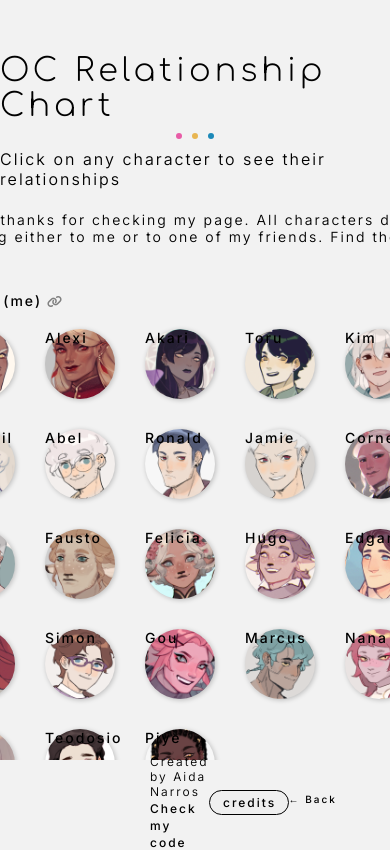
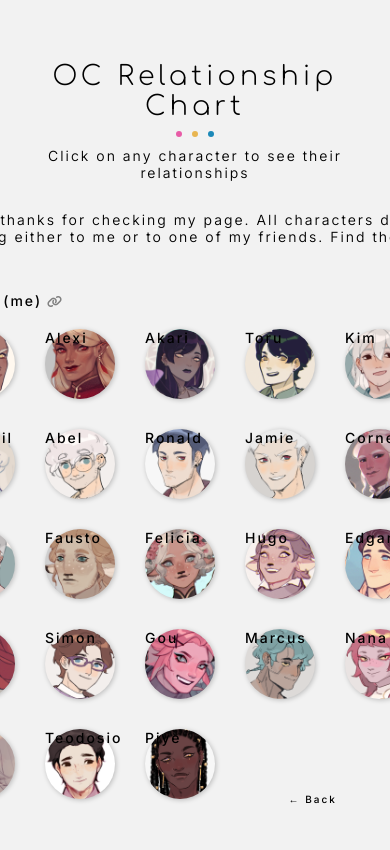
Before and after one commit to aidanarr/oc-relationship-chart, a React (Vite) app: page /#/credits in a window 390 px wide. Shown: the top 850 px of the page. Built offline with nearby package versions, Linux system fonts and the light colour scheme.

Commit message:
add responsive

```diff
--- a/src/services/data.json
+++ b/src/services/data.json
@@ -1437,7 +1437,7 @@
       { "name": "Josh", "status": "friend" },
       { "name": "Lala", "status": "acquaintance" }
     ],
-    "desc": "low-energy imsomniac guy",
+    "desc": "low-energy imsomniac guy.",
     "age": "24",
     "pronouns": "he/him",
     "img": "",
@@ -1521,7 +1521,7 @@
         "status": "best friend"
       }
     ],
-    "desc": "little girl befriends weird people",
+    "desc": "little girl befriends weird people.",
     "age": "14",
     "pronouns": "she/her",
     "img": "",
@@ -1549,7 +1549,7 @@
         "status": "acquaintance (music teacher)"
       }
     ],
-    "desc": "Bald Disney princess with pure heart",
+    "desc": "Bald Disney princess with pure heart.",
     "age": "17",
     "pronouns": "she/her",
     "img": "grenda",
@@ -1577,7 +1577,7 @@
         "status": "best friend"
       }
     ],
-    "desc": "wild heart with wild hair",
+    "desc": "wild heart with wild hair.",
     "age": "18",
     "pronouns": "any pronouns",
     "img": "quinn",
--- a/src/styles/App.scss
+++ b/src/styles/App.scss
@@ -24,4 +24,5 @@
   flex-direction: column;
   justify-content: space-between;
   background-color: $light-grey;
- }
+
+}
--- a/src/styles/Footer.scss
+++ b/src/styles/Footer.scss
@@ -10,6 +10,14 @@
     align-items: center;
     padding: 0 250px 0 150px;
     background-color: $light-grey;
+
+    @media (max-width: 1024px) {
+        padding: 0 60px 0 50px;
+    }
+
+    @media (min-width: 481px) and (max-width: 767px) {
+        padding: 0 50px 0 40px;
+      }
 
     &__link {
         display: flex;
@@ -67,4 +75,13 @@
             animation: buttonAnimation 3s infinite;
         }
     }
+
+    @media (min-width: 320px) and (max-width: 481px) {
+        position: relative;
+        height: fit-content;
+        flex-direction: column;
+        text-align: center;
+        gap: 10px;
+        padding: 20px 40px 20px 40px;
+    }
 }
--- a/src/styles/Header.scss
+++ b/src/styles/Header.scss
@@ -48,4 +48,14 @@
                 background-color: $blue;
             }
        }
+
+       @media (min-width: 320px) and (max-width: 481px) {
+        text-align: center;
+        h1 {
+            font-size: 27px;
+        }
+        p {
+            font-size: 14px;
+        }
+       }
 }
--- a/src/styles/Home.scss
+++ b/src/styles/Home.scss
@@ -11,13 +11,57 @@
     overflow-x: hidden;
 
     &__container {
-        margin-bottom: 32vh;
+
         width: 700px;
         display: grid;
         grid-template-columns: repeat(6, 1fr);
+        justify-items: center;
         gap: 20px;
         height: 70vh;
+        margin-bottom: 15%;
        }
+
+       @media (height > 730px) {
+
+        &__container {
+          margin-bottom: 8%;
+        }
+       }
+
+       @media (max-width: 1024px) {
+        &__container {
+          margin-bottom: 15%;
+        }
+       }
+
+       @media (min-width: 600px) and (max-width: 767px) {
+        padding: 20px 20px 0 20px;
+
+        &__container {
+          margin-bottom: 15%;
+        }
+      }
+
+      @media (min-width: 481px) and (max-width: 600px) {
+
+        &__container {
+          padding: 20px 30px 0 30px;
+          margin-bottom: 60%;
+          grid-template-columns: repeat(5, 1fr);
+        }
+      }
+
+      @media (min-width: 320px) and (max-width: 481px) {
+        height: fit-content;
+
+        &__container {
+          padding: 20px 30px 0 30px;
+          margin-bottom: 5%;
+          height: fit-content;
+          grid-template-columns: repeat(2, 1fr);
+        }
+      }
+
 
 }
 
--- a/src/styles/Relationships.scss
+++ b/src/styles/Relationships.scss
@@ -9,6 +9,10 @@
     width: 100%;
     height: 65vh;
     gap: 35px;
+
+    @media (height > 730px) {
+      justify-content: flex-start;
+     }
 
     &__chara {
        text-align: center;
@@ -24,6 +28,7 @@
        &:hover {
         transform: scale(103%);
       }
+
     }
 
     &__main-chara {
@@ -31,6 +36,11 @@
         margin-bottom: 40px;
         animation: mainChara 2s forwards;
         cursor: auto;
+
+        @media (height > 730px) {
+          margin-bottom: 50px;
+         }
+
          &:hover + .hidden {
                display: block;
          }
@@ -53,10 +63,15 @@
     opacity: 0;
     z-index: 3;
     min-height: 190px;
+
   }
 
   div.children div:nth-child(even){
      margin-top: 120px;
+
+     @media (height > 730px) {
+      margin-top: 140px;
+     }
    }
 
 
@@ -92,6 +107,10 @@
     border-radius: 15px;
     background-color: $light-grey;
     padding: 5px 10px 5px 10px;
+
+    @media (height > 730px) {
+      top: 39.5%;
+     }
 
     p {
       font-size: 12px;
@@ -191,7 +210,7 @@
     text-align: center;
 
     &__link {
-        font-size: 10px;
+        font-size: 12px;
         font-weight: 500;
 
         &:hover {
@@ -219,5 +238,9 @@
 }
 
 .legend-box {
-    transform: translateY(-15px)
+    transform: translateY(-15px);
+
+    @media (height > 730px) {
+      transform: translateY(25px)
+     }
 }
```
